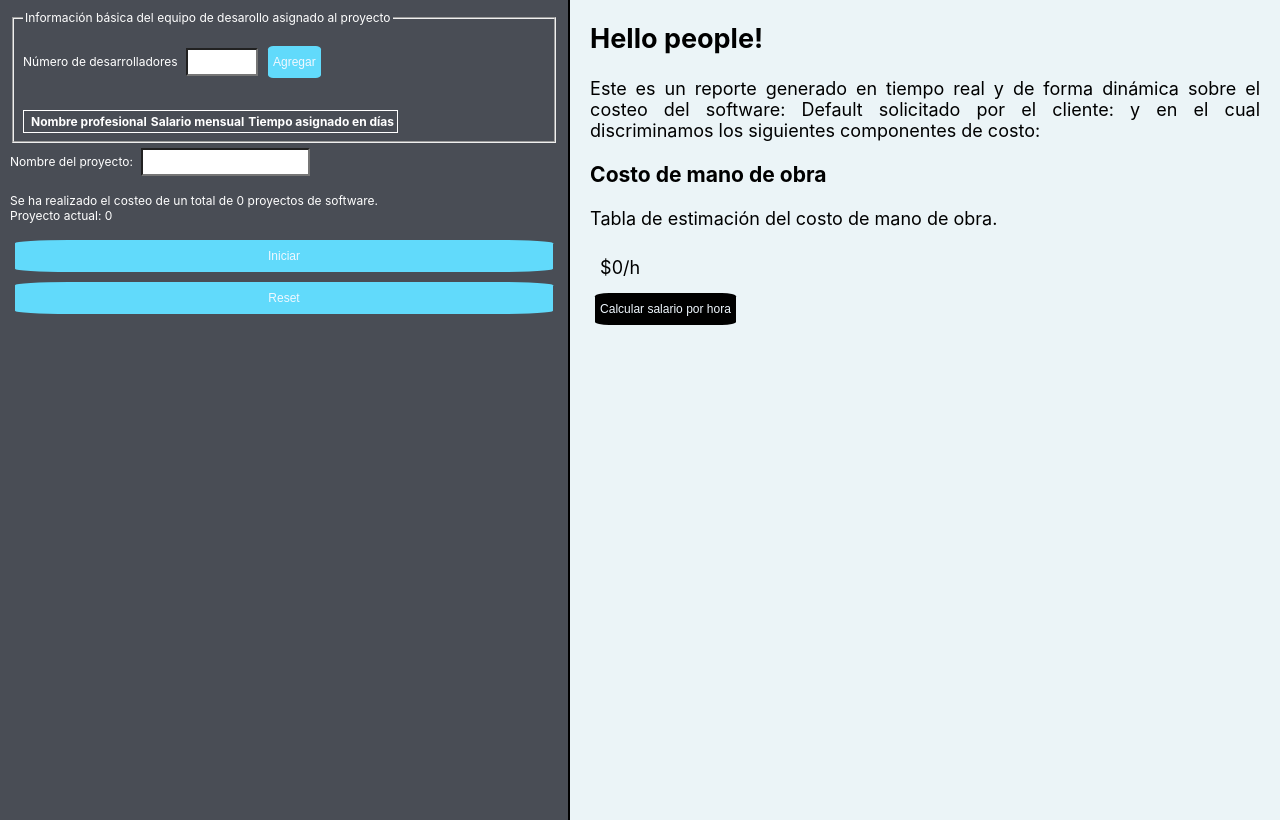
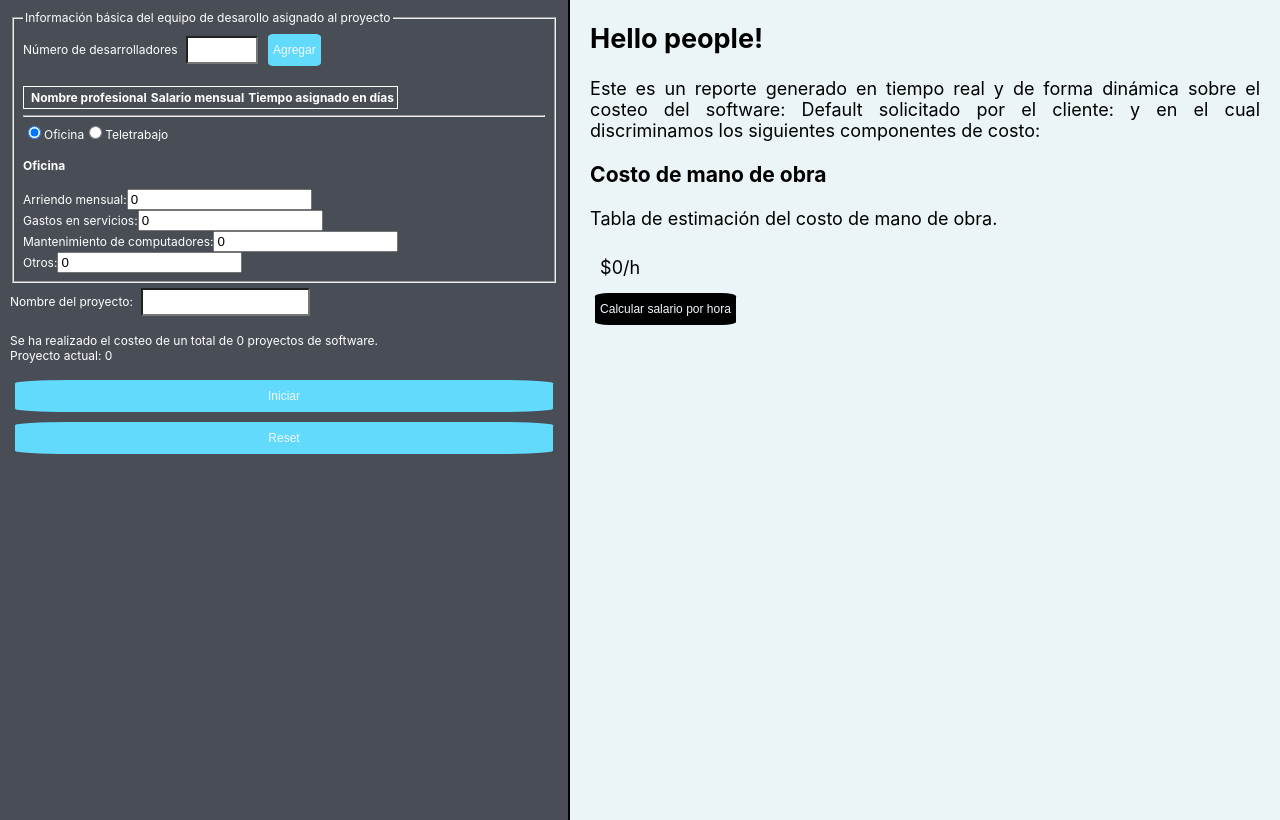
Before and after one commit to afflorezc/Tarea1TecnicasProgramacion, a React (Create React App) app: page / in a window 1280 px wide. Built offline with nearby package versions, Linux system fonts and the light colour scheme.

Commit message:
Parte de Manuel lista
Es donde se pregunta el ambiente de trabajo y se guarda el total de gastos en una variable (total) en AmbiTrabajo

```diff
--- a/src/App.js
+++ b/src/App.js
@@ -1,12 +1,14 @@
 import "./App.css";
 import { useState } from "react";
 import Salary from "./components/Salary/Salary";
+import AmbiTrabajo from "./components/AmbienteTrabajo/AmbiTrabajo";
 
 function App() {
   const [count, setCount] = useState(0);
   /*const [count2, setCount2] = useState(0);
   const [animSpeed, setAnimSpeed] = useState(1);*/
   const [nomSoftware, setNomSoft] = useState("Default");
+
 
   function handleClick() {
     setCount(count + 1);
@@ -199,7 +201,7 @@ function GeneralForm() {
         <legend>
           Información básica del equipo de desarollo asignado al proyecto
         </legend>
-        <p>
+        <div>
           <label for="desarrolladores"> Número de desarrolladores </label>
           <input
             className="Input-box"
@@ -212,9 +214,11 @@ function GeneralForm() {
             required
           />
           <MyButton text="Agregar" onClick={addDevps} />
-        </p>
+        </div>
         <br />
         <DevTable />
+        <hr></hr>
+        <AmbiTrabajo />
       </fieldset>
     </form>
   );
--- /dev/null
+++ b/src/components/AmbienteTrabajo/AmbiTrabajo.js
@@ -0,0 +1,44 @@
+import React, { useState } from "react";
+import Oficina from "./Oficina";
+import Teletrabajo from "./Teletrabajo";
+
+const AmbiTrabajo = () => {
+    const [amTrabajo, setAmTrabajo] = useState("office");
+    const [total, setTotal] = useState(0);
+
+    const handleAmTrabajo = (event) => {
+        setAmTrabajo(event.target.value);
+    };
+
+    const updateTotal = (newTotal) => {
+        setTotal(newTotal);
+    };
+
+    return (
+        <div>
+            <label>
+                <input
+                    type="radio"
+                    value="office"
+                    checked={amTrabajo === "office"}
+                    onChange={handleAmTrabajo}
+                />
+                Oficina
+            </label>
+            <label>
+                <input
+                    type="radio"
+                    value="telework"
+                    checked={amTrabajo === "telework"}
+                    onChange={handleAmTrabajo}
+                />
+                Teletrabajo
+            </label>
+
+            {amTrabajo === 'office' && <Oficina updateTotal={updateTotal} />}
+            {amTrabajo === "telework" && <Teletrabajo updateTotal={updateTotal} />}
+        </div>
+    );
+};
+
+export default AmbiTrabajo;
--- /dev/null
+++ b/src/components/AmbienteTrabajo/Oficina.js
@@ -0,0 +1,72 @@
+import React, { useState, useEffect } from "react";
+
+const Oficina = ({ updateTotal }) => {
+    const [arriendo, setArriendo] = useState(0);
+    const [servicios, setServicios] = useState(0);
+    const [mantenimiento, setMantenimiento] = useState(0);
+    const [otros, setOtros] = useState(0);
+
+    const handleArriendo = (event) => {
+        setArriendo(Number(event.target.value));
+    };
+
+    const handleServicios = (event) => {
+        setServicios(Number(event.target.value));
+    };
+
+    const handleMantenimiento = (event) => {
+        setMantenimiento(Number(event.target.value));
+    };
+
+    const handleOtros = (event) => {
+        setOtros(Number(event.target.value));
+    };
+
+    useEffect(() => {
+        const newTotal = arriendo + servicios + mantenimiento + otros;
+        updateTotal(newTotal); // Llamando a la función updateTotal para actualizar el total en AmbiTrabajo
+    }, [arriendo, servicios, mantenimiento, otros, updateTotal]);
+
+    return (
+        <div>
+            <h4>Oficina</h4>
+            <label>
+                Arriendo mensual:
+                <input
+                    type="number"
+                    value={arriendo}
+                    onChange={handleArriendo}
+                />
+            </label>
+            <br />
+            <label>
+                Gastos en servicios:
+                <input
+                    type="number"
+                    value={servicios}
+                    onChange={handleServicios}
+                />
+            </label>
+            <br />
+            <label>
+                Mantenimiento de computadores:
+                <input
+                    type="number"
+                    value={mantenimiento}
+                    onChange={handleMantenimiento}
+                />
+            </label>
+            <br />
+            <label>
+                Otros:
+                <input
+                    type="number"
+                    value={otros}
+                    onChange={handleOtros}
+                />
+            </label>
+        </div>
+    );
+};
+
+export default Oficina;
--- /dev/null
+++ b/src/components/AmbienteTrabajo/Teletrabajo.js
@@ -0,0 +1,44 @@
+import React, { useState, useEffect } from "react";
+
+const Teletrabajo = ({ updateTotal }) => {
+    const [mantenimiento, setMantenimiento] = useState(0);
+    const [otrosGastos, setOtrosGastos] = useState(0);
+
+    const handleMantenimiento = (event) => {
+        setMantenimiento(Number(event.target.value));
+    };
+
+    const handleOtrosGastos = (event) => {
+        setOtrosGastos(Number(event.target.value));
+    };
+
+    useEffect(() => {
+        const newTotal = mantenimiento + otrosGastos;
+        updateTotal(newTotal); // Llamando a la función updateTotal para actualizar el total en AmbiTrabajo
+    }, [mantenimiento, otrosGastos, updateTotal]);
+
+    return (
+        <div>
+            <h4>Teletrabajo</h4>
+            <label>
+                Mantenimiento de computadores:
+                <input
+                    type="number"
+                    value={mantenimiento}
+                    onChange={handleMantenimiento}
+                />
+            </label>
+            <br />
+            <label>
+                Otros gastos:
+                <input
+                    type="number"
+                    value={otrosGastos}
+                    onChange={handleOtrosGastos}
+                />
+            </label>
+        </div>
+    );
+};
+
+export default Teletrabajo;
```
